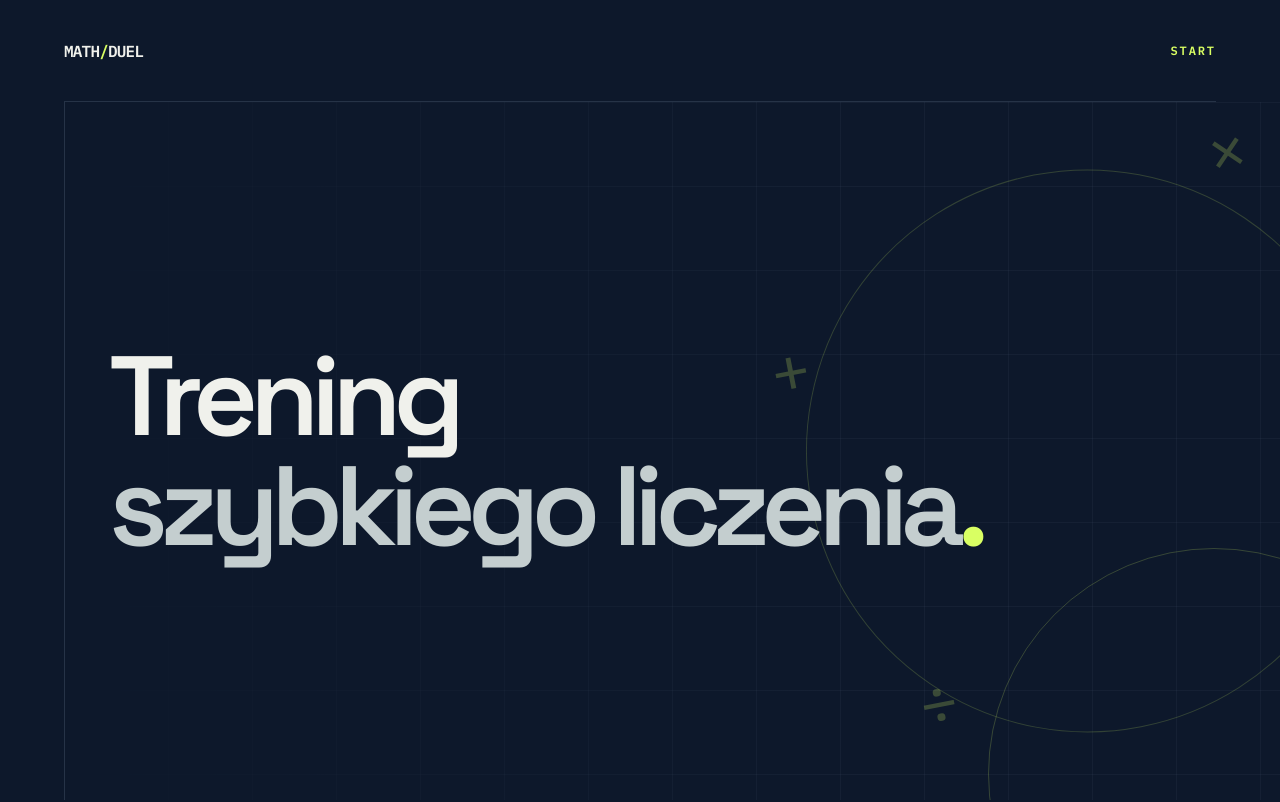
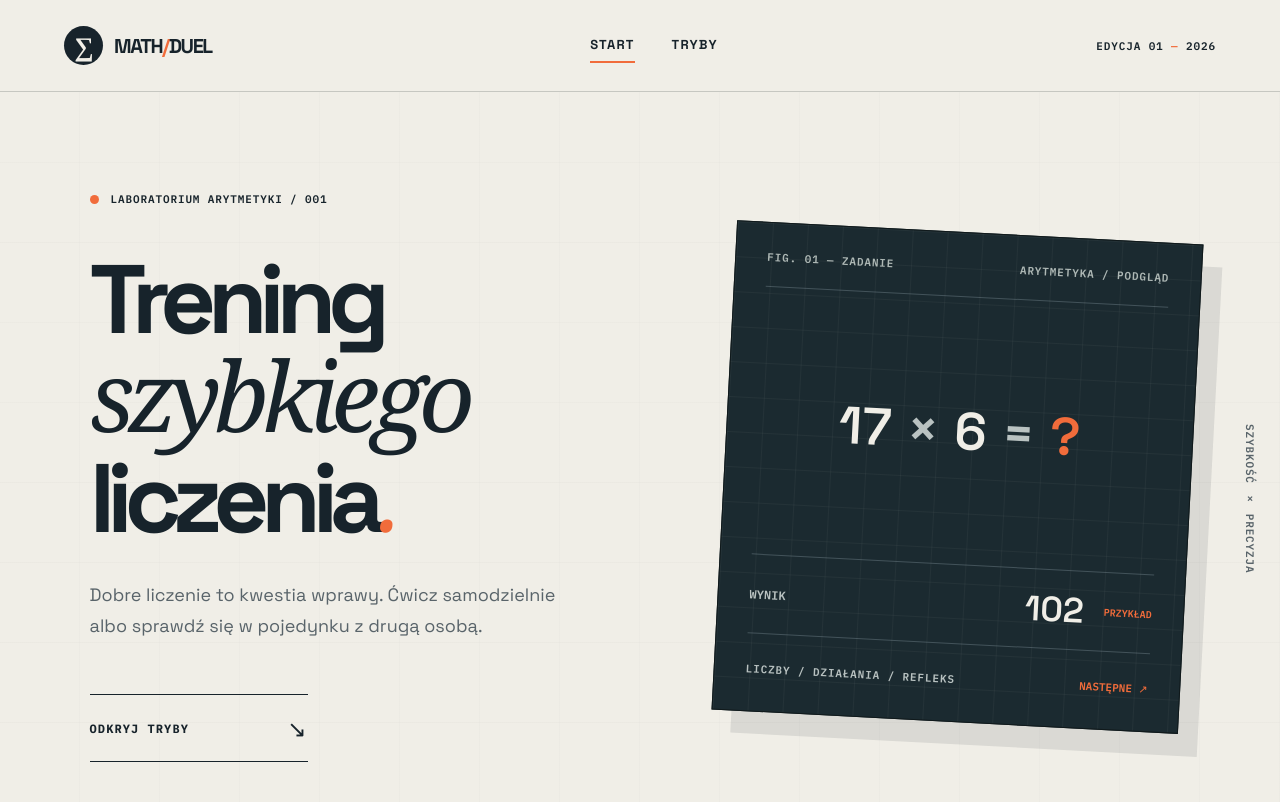
Before and after one commit to AramilFeraxa/projekt, a React (Vite) app in the folder frontend/: page / in a window 1280 px wide. Shown: the top 802 px of the page. Built offline with nearby package versions, Linux system fonts and the light colour scheme.

Commit message:
feat(frontend): redesign arithmetic laboratory landing

```diff
--- a/frontend/src/App.module.scss
+++ b/frontend/src/App.module.scss
@@ -1,119 +1,52 @@
-$ink: #0d182b;
-$line: rgba(190, 211, 238, 0.14);
-$accent: #d9ff63;
+$ink: #17232b;
+$muted: #59646a;
+$paper: #f0eee7;
+$orange: #f16c3b;
+$rule: #c6c7c1;
 
-.page {
-  min-height: 100svh;
-  display: flex;
-  flex-direction: column;
-  background: $ink;
-  color: #f0f1ec;
-  overflow: hidden;
-}
-.header {
-  min-height: 102px;
-  margin: 0 5vw;
-  border-bottom: 1px solid $line;
-  display: flex;
-  align-items: center;
-  justify-content: space-between;
-  position: relative;
-  z-index: 2;
-}
-.wordmark {
-  font-family: 'IBM Plex Mono', monospace;
-  font-size: 16px;
-  font-weight: 600;
-  letter-spacing: -.8px;
-  span { color: $accent; }
-}
-.header nav {
-  font-family: 'IBM Plex Mono', monospace;
-  font-size: 12px;
-  font-weight: 600;
-  letter-spacing: .16em;
-  .active { color: $accent; }
-}
-.main {
-  position: relative;
-  flex: 1;
-  min-height: 600px;
-  display: flex;
-  align-items: center;
-  padding: 8vw 8.5vw;
-  isolation: isolate;
-  &::before {
-    content: '';
-    position: absolute;
-    inset: 0;
-    pointer-events: none;
-    z-index: -1;
-    background-image: linear-gradient($line 1px, transparent 1px), linear-gradient(90deg, $line 1px, transparent 1px);
-    background-size: 84px 84px;
-    opacity: .33;
-    mask-image: linear-gradient(90deg, transparent 3%, black 65%);
-  }
-  &::after {
-    content: '';
-    position: absolute;
-    width: 450px;
-    height: 450px;
-    border: 1px solid rgba(217,255,99,.2);
-    border-radius: 50%;
-    right: -160px;
-    bottom: -200px;
-    pointer-events: none;
-  }
-}
-.axis {
-  position: absolute;
-  top: 0;
-  bottom: 0;
-  left: 5vw;
-  border-left: 1px solid $line;
-}
-.titleWrap {
-  position: relative;
-  z-index: 1;
-  max-width: 1100px;
-}
-.titleWrap h1 {
-  font-family: 'Space Grotesk', sans-serif;
-  font-size: clamp(54px, 8.8vw, 152px);
-  line-height: .98;
-  letter-spacing: -.073em;
-  font-weight: 600;
-  margin: 0;
-  text-wrap: balance;
-  span { color: #c4cecf; }
-  .dot { color: $accent; }
-}
-.orbit {
-  position: absolute;
-  width: min(44vw, 600px);
-  aspect-ratio: 1;
-  right: -7vw;
-  top: 50%;
-  transform: translateY(-50%) rotate(-11deg);
-  border: 1px solid rgba(217,255,99,.18);
-  border-radius: 50%;
-  font-family: 'IBM Plex Mono', monospace;
-  color: rgba(217,255,99,.22);
-  font-size: clamp(30px, 5vw, 75px);
-  z-index: -1;
-  span { position: absolute; }
-}
-.symbolOne { left: -15px; top: 18%; }
-.symbolTwo { right: 12%; top: -32px; }
-.symbolThree { bottom: 4%; left: 12%; }
-.symbolFour { right: -18px; bottom: 25%; }
-@media (max-width: 700px) {
-  .header { margin: 0 22px; min-height: 76px; }
-  .main { min-height: calc(100svh - 76px); padding: 45px 28px; }
-  .axis { left: 22px; }
-  .titleWrap h1 { font-size: clamp(43px, 11vw, 78px); letter-spacing: -.065em; }
-  .orbit { width: 72vw; right: -37vw; opacity: .6; }
-}
-@media (prefers-reduced-motion: reduce) {
-  *, *::before, *::after { scroll-behavior: auto; }
-}
+.app { background: $paper; color: $ink; min-height: 100vh; }
+.header { height: 92px; padding: 0 clamp(24px,5vw,90px); display:flex; align-items:center; justify-content:space-between; gap:20px; border-bottom:1px solid $rule; }
+.logo { display:flex; align-items:center; gap:11px; font-size:20px; font-weight:800; letter-spacing:-.07em; font-family:'Space Grotesk',sans-serif; }
+.logoIcon { display:grid; place-items:center; width:39px; height:39px; background:$ink; color:$paper; font-size:27px; border-radius:50%; font-family:Georgia,serif; }
+.slash { color:$orange; }
+.navigation { display:flex; gap:37px; font-size:13px; font-weight:700; text-transform:uppercase; letter-spacing:.09em; a {padding:8px 0;} }
+.current { border-bottom:2px solid $orange; }
+.edition { font:600 11px 'IBM Plex Mono',monospace; letter-spacing:.08em; white-space:nowrap; span { color:$orange; } }
+.hero { min-height:700px; position:relative; display:grid; grid-template-columns:1.1fr .9fr; gap:5vw; padding:100px clamp(24px,7vw,130px) 120px; border-bottom:1px solid $rule; overflow:hidden; }
+.hero::before { content:''; position:absolute; inset:0; background:repeating-linear-gradient(0deg,transparent 0 79px,rgba(23,35,43,.035) 80px),repeating-linear-gradient(90deg,transparent 0 79px,rgba(23,35,43,.035) 80px); pointer-events:none; }
+.heroContent { position:relative; z-index:1; align-self:center; }
+.index,.sectionTop,.posterHead,.posterFooter,.modeNum,.status,.modeCounter,.verticalNote { font-family:'IBM Plex Mono',monospace; font-weight:600; letter-spacing:.08em; font-size:11px; }
+.index { display:flex; align-items:center; gap:12px; }
+.miniDot { display:inline-block; width:9px; height:9px; background:$orange; border-radius:50%; }
+.hero h1 { font-family:'Space Grotesk',sans-serif; font-weight:700; letter-spacing:-.087em; font-size:clamp(56px,7.6vw,132px); line-height:.98; margin:46px 0 34px; white-space:nowrap; span { font-weight:400; font-style:italic; font-family:Georgia,serif; letter-spacing:-.075em; } }
+.period { color:$orange; }
+.intro { max-width:475px; font-size:18px; line-height:1.7; color:$muted; }
+.explore { display:inline-flex; align-items:center; justify-content:space-between; min-width:218px; margin-top:35px; padding:18px 0; border-top:1px solid $ink; border-bottom:1px solid $ink; font:700 12px 'IBM Plex Mono',monospace; letter-spacing:.09em; transition:color .2s; &:hover { color:$orange; } span {font-size:23px;} }
+.poster { align-self:center; transform:rotate(3deg); background:#1b2a30; min-height:490px; border:1px solid #10191b; box-shadow:20px 22px 0 rgba(23,35,43,.1); color:#f0eee7; display:flex; flex-direction:column; position:relative; z-index:1; padding:27px 31px; }
+.poster::before { content:''; pointer-events:none; position:absolute; inset:0; background:linear-gradient(rgba(243,241,230,.045) 1px,transparent 1px),linear-gradient(90deg,rgba(243,241,230,.045) 1px,transparent 1px); background-size:35px 35px; }
+.posterHead { display:flex; justify-content:space-between; border-bottom:1px solid #43535a; padding-bottom:22px; color:#aeb8b5; gap:10px; }
+.posterEquation { flex:1; display:flex; align-items:center; justify-content:center; gap:clamp(7px,1.2vw,19px); font-family:'Space Grotesk',sans-serif; font-weight:600; font-size:clamp(32px,4.1vw,72px); white-space:nowrap; }
+.operator,.equals { color:#b9c2c1; }
+.answer { color:$orange; }
+.posterAnswer { border-top:1px solid #43535a; display:flex; gap:20px; padding:17px 0; align-items:center; font:600 12px 'IBM Plex Mono',monospace; color:#b9c2c1; strong { margin-left:auto; font:600 35px 'Space Grotesk',sans-serif; color:#f0eee7; } }
+.answerNote { font-size:10px; color:$orange; }
+.posterFooter { border-top:1px solid #43535a; padding-top:20px; display:flex; gap:20px; align-items:center; justify-content:space-between; color:#b9c2c1; button { background:transparent; border:0; color:$orange; font:600 11px 'IBM Plex Mono',monospace; cursor:pointer; padding:8px 0; &:focus-visible {outline:2px solid $orange;} } }
+.verticalNote { position:absolute; right:23px; top:42%; writing-mode:vertical-rl; color:$muted; }
+.modes { padding:65px clamp(24px,7vw,130px) 115px; }
+.sectionTop { display:flex; justify-content:space-between; border-bottom:1px solid $ink; padding-bottom:20px; gap:20px; }
+.modeLayout { display:grid; grid-template-columns:1.15fr .85fr; gap:7vw; margin-top:50px; }
+.modeList { display:flex; flex-direction:column; }
+.mode,.modeActive { display:flex; align-items:center; text-align:left; width:100%; background:transparent; color:$ink; border:0; border-bottom:1px solid $rule; padding:31px 6px; gap:25px; cursor:pointer; transition:color .2s; &:hover { color:$orange; } &:focus-visible { outline:2px solid $orange; } }
+.modeActive { color:$orange; }
+.modeNum { align-self:flex-start; margin-top:7px; }
+.modeName { font-family:'Space Grotesk',sans-serif; font-size:clamp(28px,3.2vw,52px); letter-spacing:-.06em; font-weight:600; }
+.modeArrow { font-size:30px; margin-left:auto; }
+.modeDescription { border-left:1px solid $rule; padding:25px 10px 15px 45px; display:flex; flex-direction:column; align-items:flex-start; }
+.status { color:#a14a2a; }
+.modeDescription h2 { margin:38px 0 14px; font-family:'Space Grotesk',sans-serif; letter-spacing:-.055em; font-size:clamp(30px,3vw,43px); line-height:1.14; }
+.modeDescription p { color:$muted; font-size:16px; line-height:1.8; max-width:440px; }
+.modeCounter { margin-top:auto; padding-top:45px; color:$muted; }
+.footer { display:flex; align-items:center; justify-content:space-between; gap:20px; padding:30px clamp(24px,5vw,90px); background:$ink; color:#f0eee7; font:600 11px 'IBM Plex Mono',monospace; letter-spacing:.08em; a { color:#f0eee7; } }
+.footerSeparator { color:$orange; }
+@media(max-width:1040px) { .hero {grid-template-columns:1fr; gap:65px; padding-top:75px;} .hero h1 {font-size:clamp(60px,10vw,110px);} .poster {width:min(100%,650px); transform:rotate(1deg);} .verticalNote {display:none;} }
+@media(max-width:680px) { .header {height:73px; padding:0 20px;} .logo {font-size:17px;} .logoIcon {width:32px;height:32px;font-size:23px;} .navigation {gap:16px;font-size:11px;} .edition {display:none;} .hero {padding:68px 24px 85px;} .hero h1 {font-size:clamp(47px,11vw,80px); margin:32px 0 25px;} .intro {font-size:16px;} .poster {min-height:360px;padding:20px 18px;} .posterEquation {font-size:clamp(36px,8vw,60px);} .posterHead,.posterFooter {font-size:8px;} .posterAnswer {gap:10px;} .modes {padding:55px 24px 75px;} .sectionTop {font-size:9px;} .modeLayout {grid-template-columns:1fr;gap:25px;margin-top:15px;} .modeDescription {border-left:0;border-top:1px solid $rule;padding:23px 0;} .modeDescription h2 {margin:25px 0 10px;} .footer {flex-wrap:wrap;font-size:9px;padding:25px 24px;} }
--- a/frontend/src/App.tsx
+++ b/frontend/src/App.tsx
@@ -1,27 +1,65 @@
+import { useState } from 'react';
 import styles from './App.module.scss';
 
+type Mode = 'trening' | 'pojedynek';
+
+const examples = [
+  { a: 17, sign: '×', b: 6, result: 102 },
+  { a: 84, sign: '÷', b: 7, result: 12 },
+  { a: 38, sign: '+', b: 47, result: 85 },
+  { a: 92, sign: '−', b: 36, result: 56 },
+];
+
 export default function App() {
+  const [selected, setSelected] = useState<Mode>('trening');
+  const [exampleIndex, setExampleIndex] = useState(0);
+  const example = examples[exampleIndex];
+
   return (
-    <div className={styles.page}>
+    <div className={styles.app}>
       <header className={styles.header}>
-        <span className={styles.wordmark}>MATH<span>/</span>DUEL</span>
-        <nav aria-label="Nawigacja główna">
-          <span className={styles.active} aria-current="page">START</span>
+        <a className={styles.logo} href="#start" aria-label="Strona startowa"><span className={styles.logoIcon}>∑</span><span>MATH<span className={styles.slash}>/</span>DUEL</span></a>
+        <nav className={styles.navigation} aria-label="Nawigacja">
+          <a href="#start" className={styles.current} aria-current="page">Start</a>
+          <a href="#tryby">Tryby</a>
         </nav>
+        <span className={styles.edition}>EDYCJA 01 <span>—</span> 2026</span>
       </header>
 
-      <main className={styles.main}>
-        <div className={styles.axis} aria-hidden="true" />
-        <div className={styles.titleWrap}>
-          <h1>Trening<br /><span>szybkiego liczenia<span className={styles.dot}>.</span></span></h1>
-        </div>
-        <div className={styles.orbit} aria-hidden="true">
-          <span className={styles.symbolOne}>+</span>
-          <span className={styles.symbolTwo}>×</span>
-          <span className={styles.symbolThree}>÷</span>
-          <span className={styles.symbolFour}>−</span>
-        </div>
+      <main id="start">
+        <section className={styles.hero}>
+          <div className={styles.heroContent}>
+            <span className={styles.index}><span className={styles.miniDot} /> LABORATORIUM ARYTMETYKI / 001</span>
+            <h1>Trening<br/><span>szybkiego</span><br/>liczenia<span className={styles.period}>.</span></h1>
+            <p className={styles.intro}>Dobre liczenie to kwestia wprawy. Ćwicz samodzielnie albo sprawdź się w pojedynku z drugą osobą.</p>
+            <a href="#tryby" className={styles.explore}>ODKRYJ TRYBY <span aria-hidden="true">↘</span></a>
+          </div>
+          <div className={styles.poster} aria-label="Interaktywny podgląd przykładowego działania">
+            <div className={styles.posterHead}><span>FIG. 01 — ZADANIE</span><span>ARYTMETYKA / PODGLĄD</span></div>
+            <div className={styles.posterEquation}><span>{example.a}</span><span className={styles.operator}>{example.sign}</span><span>{example.b}</span><span className={styles.equals}>=</span><span className={styles.answer}>?</span></div>
+            <div className={styles.posterAnswer}><span>WYNIK</span><strong>{example.result}</strong><span className={styles.answerNote}>PRZYKŁAD</span></div>
+            <div className={styles.posterFooter}><span>LICZBY / DZIAŁANIA / REFLEKS</span><button type="button" onClick={() => setExampleIndex((i) => (i + 1) % examples.length)} aria-label="Pokaż kolejne działanie">NASTĘPNE <span aria-hidden="true">↗</span></button></div>
+          </div>
+          <span className={styles.verticalNote} aria-hidden="true">SZYBKOŚĆ × PRECYZJA</span>
+        </section>
+
+        <section id="tryby" className={styles.modes}>
+          <div className={styles.sectionTop}><span>02 / WYBIERZ ŚCIEŻKĘ</span><span>DWA SPOSOBY NA ROZWÓJ</span></div>
+          <div className={styles.modeLayout}>
+            <div className={styles.modeList} role="group" aria-label="Tryby aplikacji">
+              <button type="button" className={selected === 'trening' ? styles.modeActive : styles.mode} onClick={() => setSelected('trening')} aria-pressed={selected === 'trening'}><span className={styles.modeNum}>01</span><span className={styles.modeName}>Trening</span><span className={styles.modeArrow}>↗</span></button>
+              <button type="button" className={selected === 'pojedynek' ? styles.modeActive : styles.mode} onClick={() => setSelected('pojedynek')} aria-pressed={selected === 'pojedynek'}><span className={styles.modeNum}>02</span><span className={styles.modeName}>Pojedynek 1v1</span><span className={styles.modeArrow}>↗</span></button>
+            </div>
+            <div className={styles.modeDescription} aria-live="polite">
+              <span className={styles.status}>● W PRZYGOTOWANIU</span>
+              <h2>{selected === 'trening' ? 'Twój własny rytm.' : 'Dwoje graczy. Jeden pojedynek.'}</h2>
+              <p>{selected === 'trening' ? 'Indywidualne ćwiczenia z arytmetyki, szybkie odpowiedzi i śledzenie postępów. Trenuj bez presji rywalizacji.' : 'Prywatny pokój, kod zaproszenia i rozgrywka w czasie rzeczywistym. Stań naprzeciw znajomego i porównaj wyniki.'}</p>
+              <span className={styles.modeCounter}>{selected === 'trening' ? 'INDYWIDUALNIE / 01' : 'ONLINE / 02'}</span>
+            </div>
+          </div>
+        </section>
       </main>
+      <footer className={styles.footer}><span>MATH / DUEL</span><span>PROJEKT INŻYNIERSKI <span className={styles.footerSeparator}>·</span> SZYBKIE LICZENIE 1V1</span><a href="#start">DO GÓRY ↑</a></footer>
     </div>
   );
 }
--- a/frontend/src/styles/global.scss
+++ b/frontend/src/styles/global.scss
@@ -1,14 +1,8 @@
-@import url('https://fonts.googleapis.com/css2?family=IBM+Plex+Mono:wght@400;600&family=Space+Grotesk:wght@400;500;600;700&display=swap');
-
-:root {
-  font-family: 'Space Grotesk', sans-serif;
-  color: #f0f1ec;
-  background: #0d182b;
-  font-synthesis: none;
-  text-rendering: optimizeLegibility;
-  -webkit-font-smoothing: antialiased;
-}
-
-* { box-sizing: border-box; }
-body { min-width: 320px; margin: 0; }
-::selection { background: #d9ff63; color: #0d182b; }
+@import url('https://fonts.googleapis.com/css2?family=IBM+Plex+Mono:wght@400;600;700&family=Space+Grotesk:wght@400;500;600;700&display=swap');
+:root { font-family:'Space Grotesk',sans-serif; color:#17232b; background:#f0eee7; font-synthesis:none; text-rendering:optimizeLegibility; -webkit-font-smoothing:antialiased; scroll-behavior:smooth; }
+* { box-sizing:border-box; }
+body { margin:0; min-width:320px; }
+a { text-decoration:none; color:inherit; }
+button { font:inherit; }
+::selection { background:#f16c3b; color:#fff; }
+@media(prefers-reduced-motion:reduce) { :root {scroll-behavior:auto;} }
```
